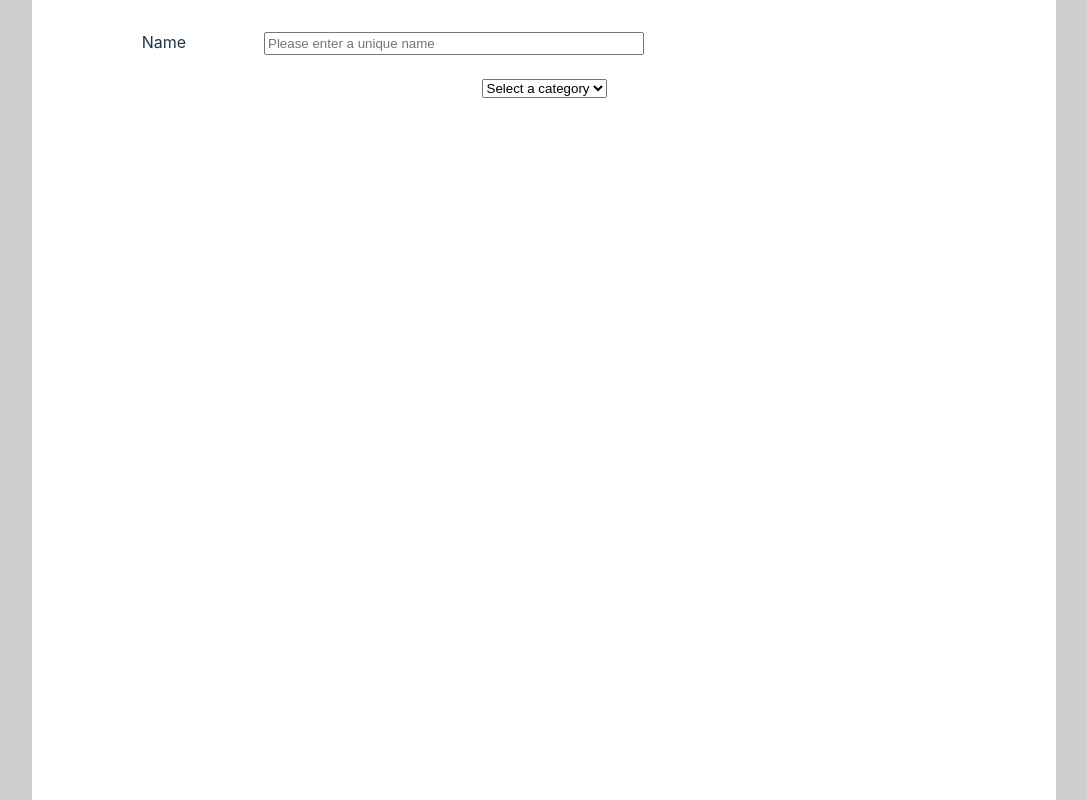
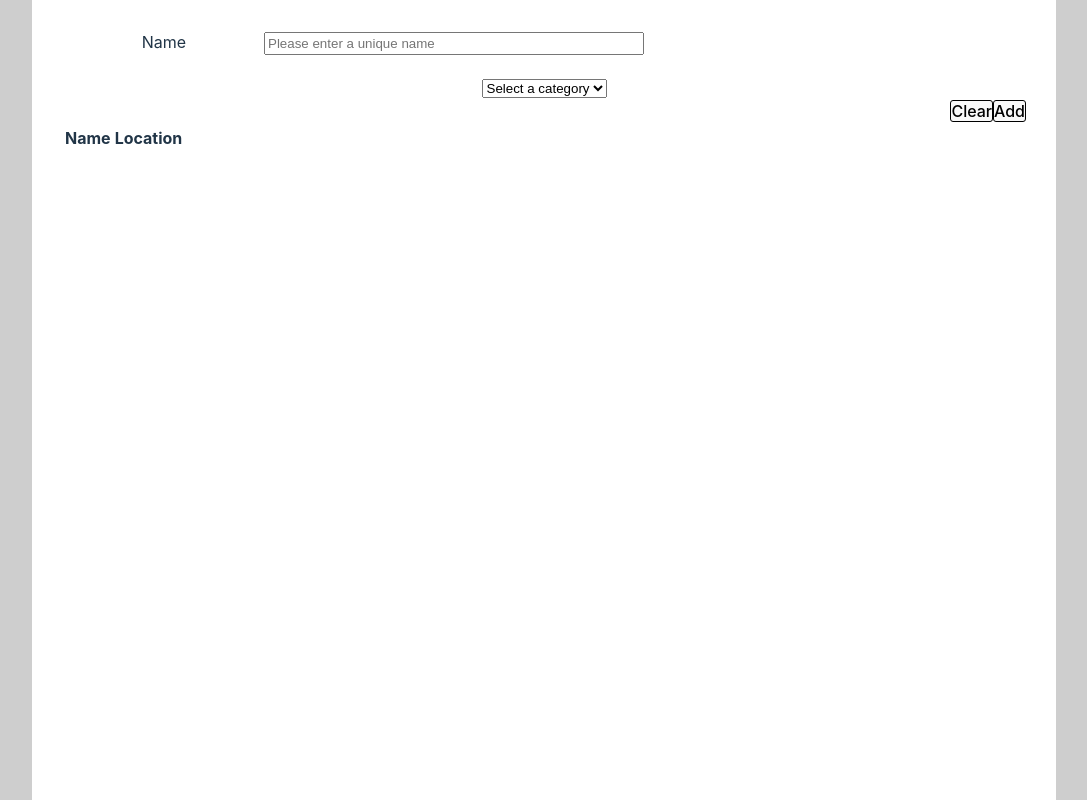
Before and after one commit to jamesritzman/react-interview-202404, a React (Vite) app: page / in a window 1280 px wide. Shown: the whole page, without its empty margins (96-1183 px from the left). Built offline with nearby package versions, Linux system fonts and the light colour scheme.

Commit message:
adds additional stand-in elements for visualization of the page layout

```diff
--- a/src/index.css
+++ b/src/index.css
@@ -86,3 +86,8 @@ input, button {
 input[type=text] {
     padding: 2px;
 }
+
+button {
+    border: 1px solid black;
+    border-radius: 3px;
+}
--- a/src/pages/Form.css
+++ b/src/pages/Form.css
@@ -13,4 +13,9 @@
             grid-template-columns: minmax(0, 1fr);
         }
     }
+
+
+    .control-buttons-container {
+        text-align: right;
+    }
 }
--- a/src/pages/Form.jsx
+++ b/src/pages/Form.jsx
@@ -21,7 +21,24 @@ function Form(props) {
                 />
                 <select>
                     <option>Select a category</option>
+                    <option>Category 1</option>
+                    <option>Category 2</option>
                 </select>
+                <div className="control-buttons-container">
+                    <button type="button">Clear</button>
+                    <button type="button">Add</button>
+                </div>
+                <table>
+                    <thead>
+                        <tr>
+                            <th>Name</th>
+                            <th>Location</th>
+                        </tr>
+                    </thead>
+                    <tbody>
+
+                    </tbody>
+                </table>
             </form>
         </main>
     )
```
